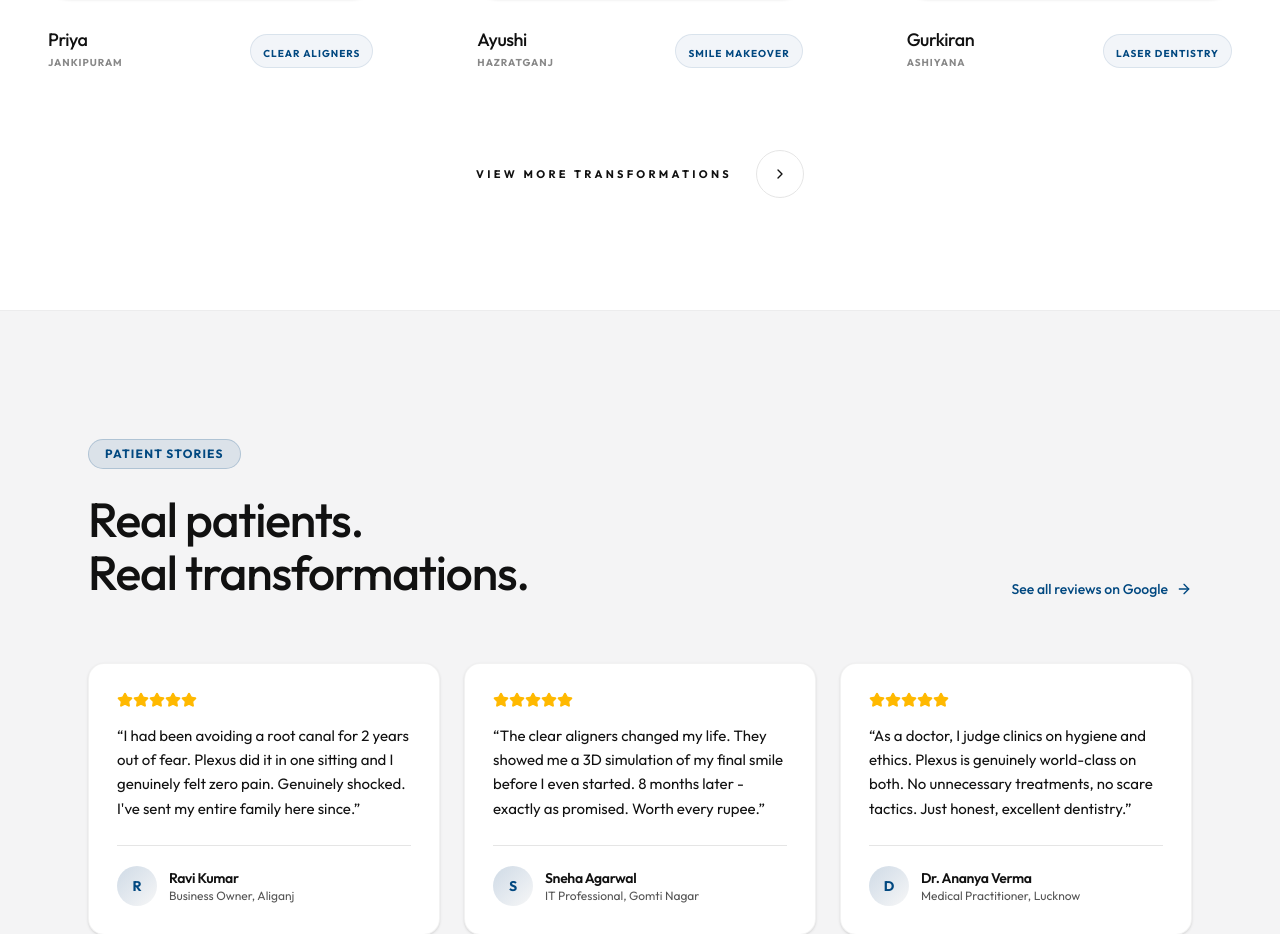
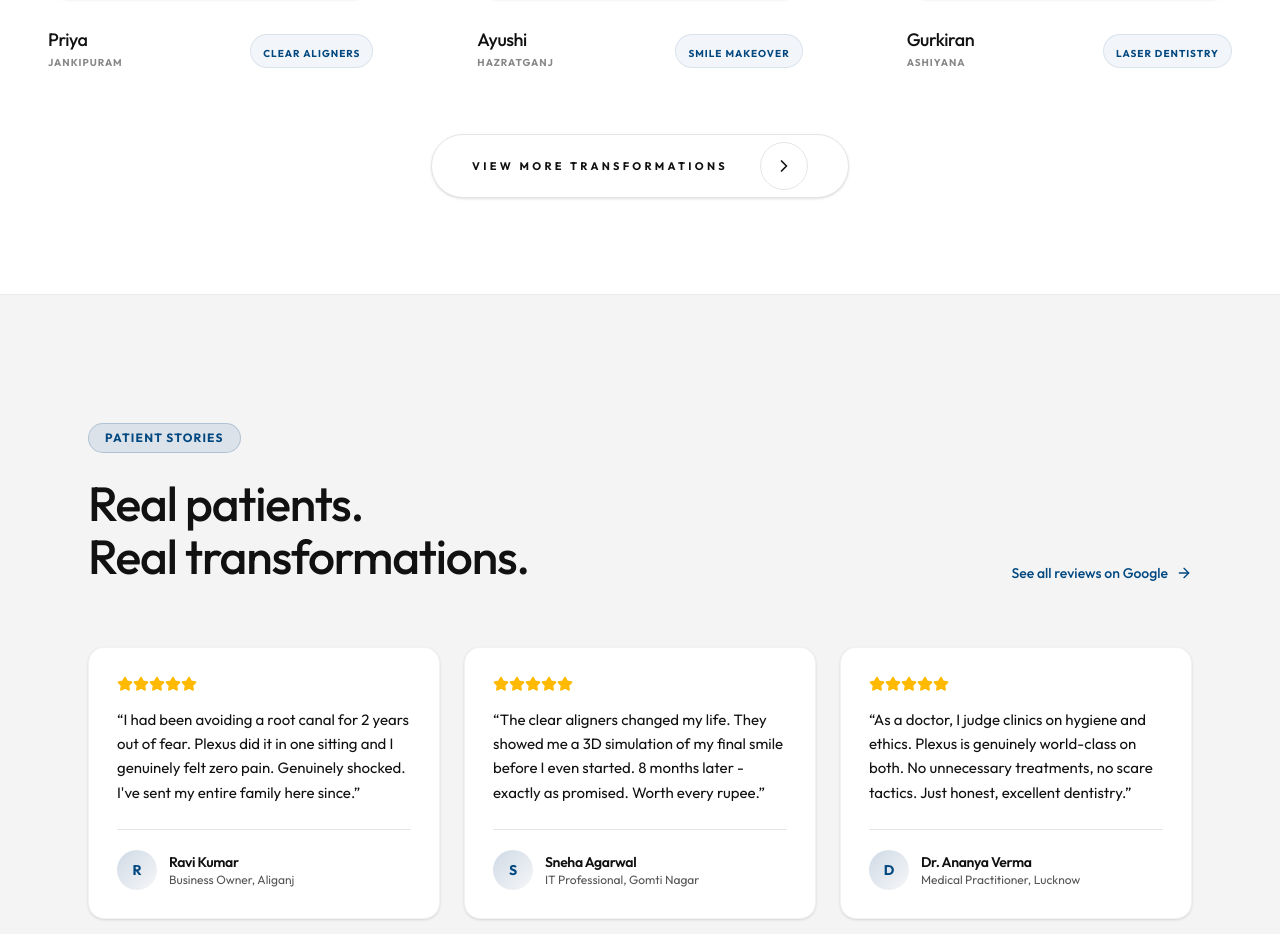
Before and after one commit to aibax04/plexushub, a React (Vite) app: page / in a window 1280 px wide. Shown: the part 7100-8034 px from the top of the page. Built offline with nearby package versions, Linux system fonts and the light colour scheme.

Commit message:
feat: implement premium liquid-reveal button in patient speaks

```diff
--- a/src/components/PatientSpeaks.jsx
+++ b/src/components/PatientSpeaks.jsx
@@ -138,19 +138,20 @@ function PatientSpeaks() {
           ))}
         </div>
 
-        <div className="flex justify-center mt-4">
-            <button className="group relative flex items-center gap-6 py-4 px-8 transition-all duration-300 hover:scale-105 active:scale-95">
-                <span className="text-[11px] font-black tracking-[0.3em] uppercase text-text group-hover:text-primary transition-colors">
-                    View more Transformations
-                </span>
+        <div className="flex justify-center mt-12">
+            <button className="group relative h-16 px-10 rounded-full bg-white border border-border overflow-hidden transition-all duration-700 ease-in-out hover:border-primary active:scale-95 shadow-sm hover:shadow-2xl hover:shadow-primary/10">
+                {/* Liquid Background Fill */}
+                <div className="absolute right-2 top-1/2 -translate-y-1/2 w-12 h-12 bg-primary rounded-full scale-0 group-hover:scale-[10] transition-transform duration-700 ease-in-out z-0" />
 
-                <div className="relative flex items-center justify-center">
-                    <div className="w-12 h-12 rounded-full bg-white border border-border group-hover:border-primary group-hover:bg-primary transition-all duration-500 ease-out" />
-                    <ChevronRight className="absolute w-4 h-4 text-text group-hover:text-white group-hover:translate-x-1 transition-all duration-300 z-10" />
+                <div className="relative z-10 flex items-center gap-8">
+                    <span className="text-[11px] font-black tracking-[0.3em] uppercase text-text group-hover:text-white transition-colors duration-500">
+                        View more transformations
+                    </span>
+
+                    <div className="flex items-center justify-center w-12 h-12 rounded-full border border-border group-hover:border-white/20 transition-all duration-500">
+                        <ChevronRight className="w-5 h-5 text-text group-hover:text-white group-hover:translate-x-1 transition-all duration-300" />
+                    </div>
                 </div>
-
-                {/* Underline decoration */}
-                <div className="absolute bottom-2 left-8 right-24 h-0.5 bg-primary/20 scale-x-0 group-hover:scale-x-100 transition-transform duration-500 origin-left" />
             </button>
         </div>
       </div>
```
Also changed, not shown: 1 other file (tests, documents, lock files or other folders).
